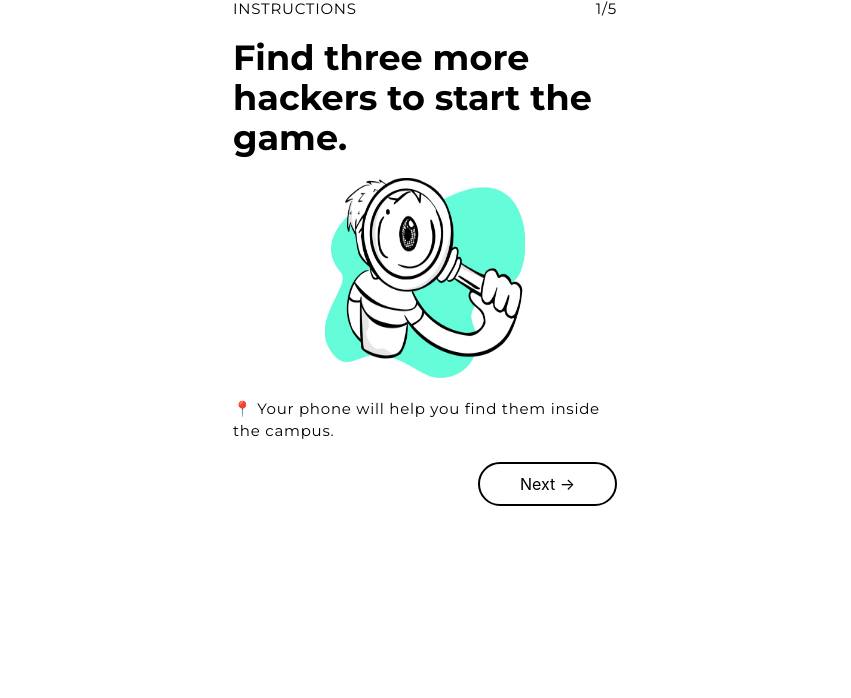
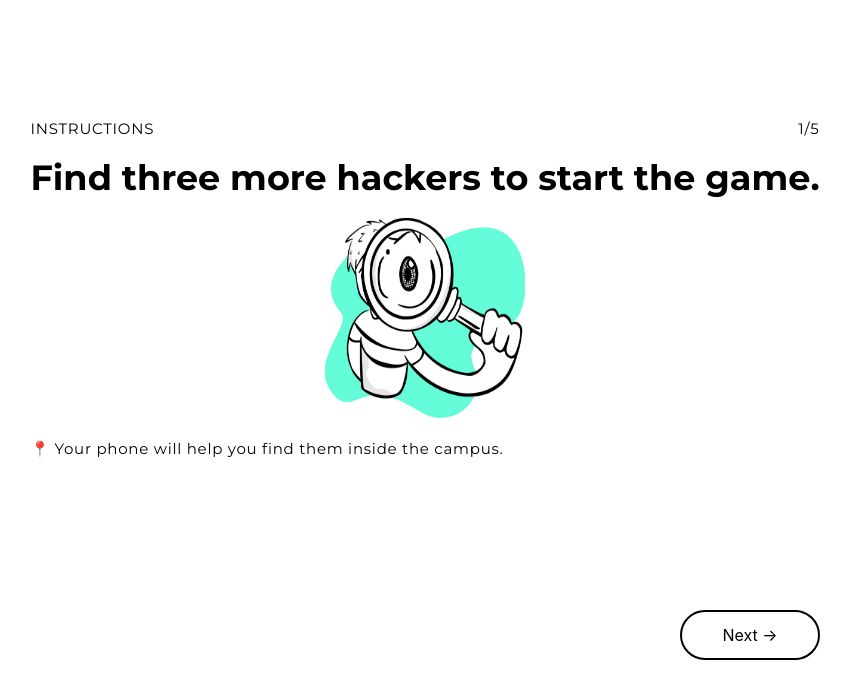
Before and after one commit to XEmAX32/hackupc-frontend, a React (Create React App) app: page / in a window 1280 px wide. Shown: the top 698 px of the page, without its empty margins (215-1066 px from the left). Built offline with nearby package versions, Linux system fonts and the light colour scheme; no server answers.

Commit message:
fixed some alignements

```diff
--- a/src/App.js
+++ b/src/App.js
@@ -21,9 +21,9 @@ function App() {
 
   if(status == "not-logged-in") {
     return (
-      <div style={{width:"30%", margin: "0 auto"}}>
+      <main id="pager">
         <Registration socket status setStatus/>
-      </div>
+      </main>
     );
   } else {
     return (
--- a/src/index.css
+++ b/src/index.css
@@ -7,6 +7,10 @@ body {
   -moz-osx-font-smoothing: grayscale;
 }
 
+html, body, #root {
+	height:100%;
+}
+
 code {
   font-family: source-code-pro, Menlo, Monaco, Consolas, 'Courier New',
     monospace;
--- a/src/registration.js
+++ b/src/registration.js
@@ -20,7 +20,7 @@ function Registration(socket, status, setStatus) {
   const descriptions = ["📍 Your phone will help you find them inside the campus.", "😉 Every phone represent a wall: look at the game logo to know how.", "❓ Everytime you’ll interact with an object you have to answer a question. Work together to solve them. ", "💡 Easy, right? I won’t be that sure. Look carefully at the keys and follow the right  suggestions. "];
 
   return (
-    <>
+    <div className="pageContainer">
       {pageNumber > 3 ?
         <div>
           <div className="title">Log in with your HackUPC ID.</div>
@@ -59,7 +59,7 @@ function Registration(socket, status, setStatus) {
             <img src={images[pageNumber]} style={{marginBottom: '20px', width: '200px', height: '200px'}}/>
           </div>
           <div className="description" style={{marginBottom: '20px'}}>{descriptions[pageNumber]}</div>
-          <div style={{width: '100%', display: 'flex', flexDirection: 'row', justifyContent: pageNumber > 0 ? 'space-between' : 'right', alignItems: 'center'}}>
+          <div className="buttons" style={{justifyContent: pageNumber > 0 ? 'space-between' : 'right'}}>
             {pageNumber > 0 && <div className="backBtn" onClick={() => setPageNumber(prevState => prevState-1)}><img src={backBtn}/></div>}
             <div className="nextBtn" style={{marginLeft: pageNumber > 0 ? 0 : 'auto'}} onClick={() => setPageNumber(prevState => prevState+1)}>Next →</div>
           </div>
@@ -80,7 +80,7 @@ function Registration(socket, status, setStatus) {
             }
           }}
         /> */}
-    </>
+    </div>
   );
 }
 
--- a/src/styles.css
+++ b/src/styles.css
@@ -1,4 +1,19 @@
 @import url('https://fonts.googleapis.com/css2?family=Montserrat:wght@400;700&family=Poppins:wght@500;600;700&display=swap');
+
+#pager {
+	display:flex;
+	justify-content:center;
+	align-items:center;
+	height:100%;
+	width:100%;
+	padding:0 20px;
+	box-sizing:border-box;
+}
+
+.pageContainer {
+	height:70vh;
+	position:relative;
+}
 
 .route {
   font-family: 'Montserrat';
@@ -29,11 +44,24 @@
   color: #000000;
 }
 
+.buttons {
+	width: 100%;
+	display: flex;
+	flex-direction: row;
+	align-items: center;
+	position:absolute;
+	bottom:20px;
+}
+
 .nextBtn {
   border: 2px solid #000;
   border-radius: 100px;
   padding: 10px 40px;
-  display: inline;
+  display: inline-flex;
+  height: 50px;
+  box-sizing:border-box;
+  justify-content:center;
+  align-items:center;
 }
 
 .backBtn {
```
Also changed, not shown: public/manifest.json.
